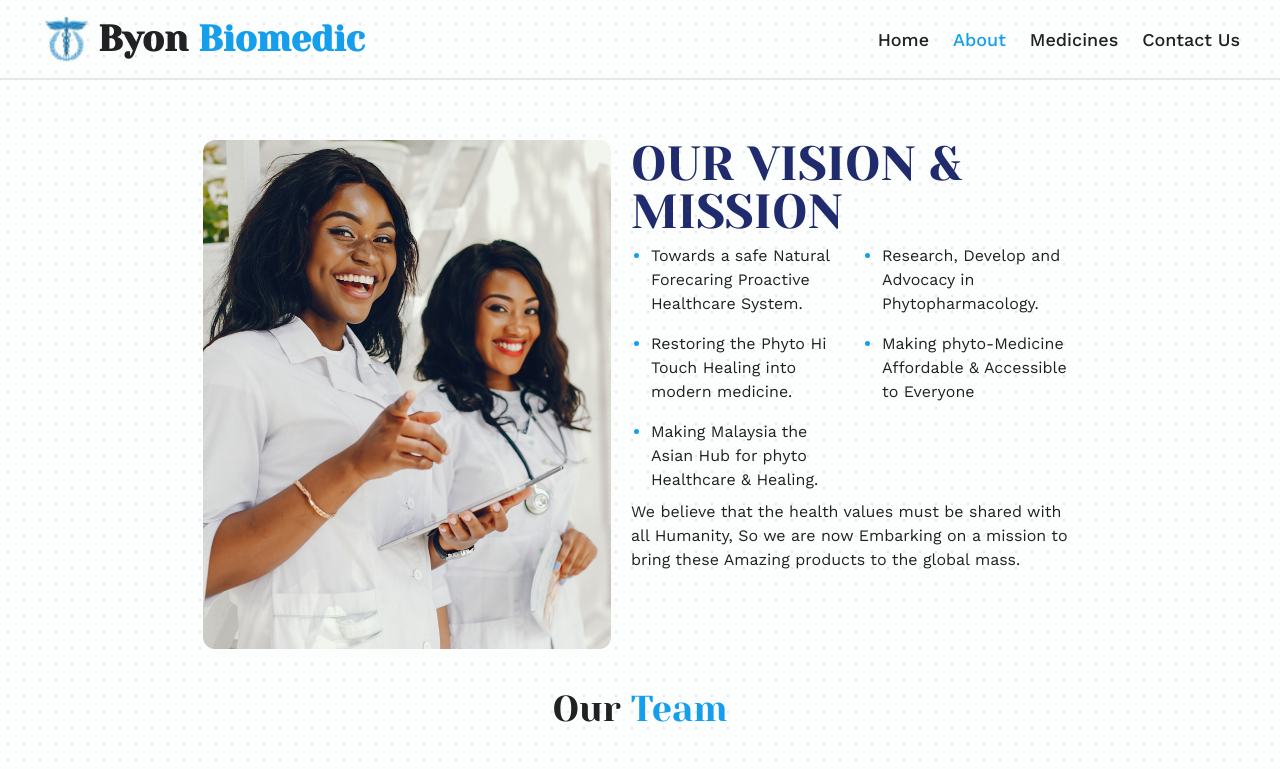
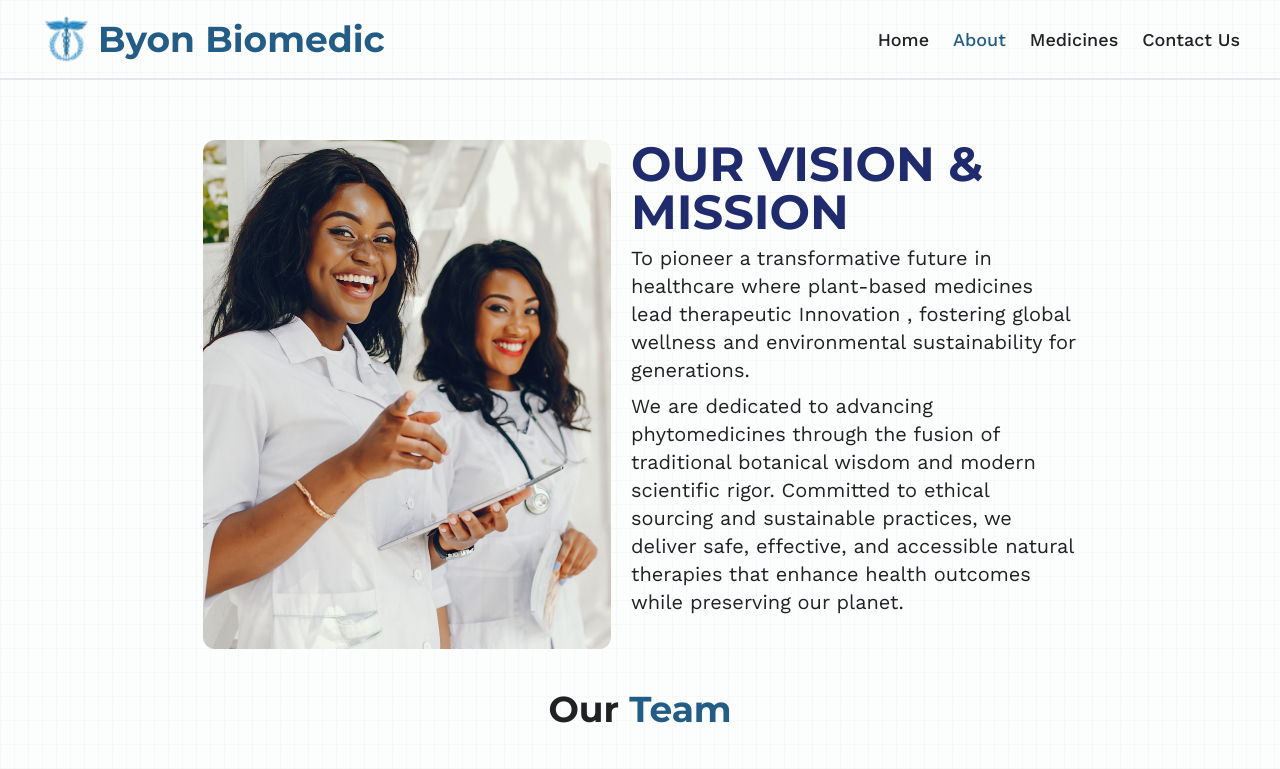
Before and after one commit to sai-ram-kaushik/byon-biomedic-website, a React (Vite) app: page /about in a window 1280 px wide. Shown: the top 769 px of the page. Built offline with nearby package versions, Linux system fonts and the light colour scheme.

Commit message:
updated with the required changes

```diff
--- a/src/components/Footer.jsx
+++ b/src/components/Footer.jsx
@@ -10,8 +10,8 @@ const Footer = () => {
             <div className="grid grid-cols-1 lg:grid-cols-4 items-center gap-5 lg:gap-16">
                <div className="flex flex-col items-start gap-3">
                   <Link to="/">
-                     <h2 className="text-3xl lg:text-4xl font-bold">
-                        Byon <span className="text-secondary">Biomedic</span>
+                     <h2 className="text-3xl lg:text-4xl font-bold text-secondary">
+                        Byon Biomedic
                      </h2>
                   </Link>
                </div>
@@ -56,7 +56,10 @@ const Footer = () => {
 
                      <div className="flex items-start gap-2">
                         <FaLocationDot size={20} className="text-secondary" />
-                        <p>Suite 10-03, Mutiara Office Suites, 568, Jalan Sultan Azlan Shah, Kuala Lumpur, Malaysia</p>
+                        <p>
+                           Suite 10-03, Mutiara Office Suites, 568, Jalan Sultan
+                           Azlan Shah, Kuala Lumpur, Malaysia
+                        </p>
                      </div>
                   </div>
                </div>
--- a/src/components/Navbar.jsx
+++ b/src/components/Navbar.jsx
@@ -17,8 +17,8 @@ const Navbar = ({ navbar }) => {
             <Link to="/">
                <div className="flex items-center gap-2">
                   <img src={logo} width={50} />
-                  <h1 className="text-3xl lg:text-4xl font-bold">
-                     Byon <span className="text-secondary">Biomedic</span>
+                  <h1 className="text-3xl lg:text-4xl font-bold text-secondary">
+                     Byon Biomedic
                   </h1>
                </div>
             </Link>
--- a/src/data/landing-page.json
+++ b/src/data/landing-page.json
@@ -18,22 +18,8 @@
       "title": "About",
       "imageUrl": "/about.png",
       "subHeading": "OUR VISION & MISSION",
-      "benifits": [
-         {
-            "label": "Towards a safe Natural Forecaring Proactive Healthcare System. "
-         },
-         { "label": "Research, Develop and Advocacy in Phytopharmacology." },
-         {
-            "label": "Restoring the Phyto Hi Touch Healing into modern medicine."
-         },
-         {
-            "label": "Making phyto-Medicine Affordable & Accessible to Everyone"
-         },
-         {
-            "label": "Making Malaysia the Asian Hub for phyto Healthcare & Healing. "
-         }
-      ],
-      "para1": "We believe that the health values must be shared with all Humanity, So we are now Embarking on a mission to bring these Amazing products to the global mass.",
+      "vision": "To pioneer a transformative future in healthcare where plant-based medicines lead therapeutic Innovation , fostering global wellness and environmental sustainability for generations.",
+      "mission": "We are dedicated to advancing phytomedicines through the fusion of traditional botanical wisdom and modern scientific rigor. Committed to ethical sourcing and sustainable practices, we deliver safe, effective, and accessible natural therapies that enhance health outcomes while preserving our planet.",
       "teamMembersPartOne": [
          {
             "name": "Datuk Dr. Mukundan Pillay",
--- a/src/index.css
+++ b/src/index.css
@@ -1,4 +1,4 @@
-@import url("https://fonts.googleapis.com/css2?family=Work+Sans:ital,wght@0,100..900;1,100..900&family=Yeseva+One&display=swap");
+@import url('https://fonts.googleapis.com/css2?family=Montserrat:ital,wght@0,100..900;1,100..900&family=Work+Sans:ital,wght@0,100..900;1,100..900&display=swap');
 
 @tailwind base;
 @tailwind components;
@@ -12,7 +12,7 @@
 
 @layer base {
    body {
-      @apply bg-background font-bodyContent text-black absolute inset-0 -z-10 h-full w-full  bg-[radial-gradient(#e5e7eb_1px,transparent_1px)] [background-size:16px_16px];
+      @apply bg-background font-bodyContent text-black absolute inset-0 -z-10 h-full w-full bg-[linear-gradient(to_right,#8080800a_1px,transparent_1px),linear-gradient(to_bottom,#8080800a_1px,transparent_1px)] bg-[size:14px_24px]
    }
 
    h1 {
--- a/src/pages/About.jsx
+++ b/src/pages/About.jsx
@@ -5,11 +5,10 @@ const About = ({ about }) => {
    const {
       imageUrl,
       subHeading,
-      benifits,
-      para1,
-      para2,
       teamMembersPartOne,
       teamMembersPartSecond,
+      vision,
+      mission
    } = about;
    return (
       <div className="w-full py-10 px-5 lg:px-10">
@@ -17,32 +16,17 @@ const About = ({ about }) => {
          <div className="flex flex-col lg:flex-row items-start justify-center w-full gap-5 mt-5">
             <img src={imageUrl} className="rounded-xl" />
             <div className="flex flex-col items-start gap-2 max-w-[446px]">
-               <h3 className="text-[30px] lg:text-[48px] font-heading text-primary  leading-[3rem]">
+               <h3 className="text-[30px] lg:text-[48px] font-heading font-bold text-primary  leading-[3rem]">
                   {subHeading}
                </h3>
 
-               <div className="grid grid-cols-1 lg:grid-cols-2 items-center justify-center gap-4">
-                  {benifits.map((benifit, idx) => {
-                     return (
-                        <ul
-                           key={idx}
-                           role="list"
-                           className="marker:text-secondary list-disc ml-5"
-                        >
-                           <li>{benifit.label}</li>
-                        </ul>
-                     );
-                  })}
-               </div>
-
-               <p>{para1}</p>
-
-               <p>{para2}</p>
+               <p className="text-xl">{vision}</p>
+               <p className="text-xl">{mission}</p>
             </div>
          </div>
 
          <div className="flex items-center justify-center w-full py-10">
-            <h3 className="text-3xl lg:text-4xl font-heading">
+            <h3 className="text-3xl lg:text-4xl font-heading font-bold">
                Our <span>Team</span>
             </h3>
          </div>
--- a/src/pages/Medicines.jsx
+++ b/src/pages/Medicines.jsx
@@ -1,8 +1,18 @@
-import React from "react";
+import React, { useState } from "react";
 import TransitionEffect from "../utils/TransitionEffect";
 
 const Medicines = ({ medicines }) => {
    const { heading, products } = medicines;
+   const [selectedProduct, setSelectedProduct] = useState(null);
+
+   const openPopup = (product) => {
+      setSelectedProduct(product);
+   };
+
+   const closePopup = () => {
+      setSelectedProduct(null);
+   };
+
    return (
       <div className="w-full py-10">
          <TransitionEffect />
@@ -11,15 +21,112 @@ const Medicines = ({ medicines }) => {
          </div>
 
          <div className="flex flex-wrap items-start justify-center w-full py-10">
-            {products.map((product, idx) => {
-               return (
-                  <div key={idx} className="flex flex-col items-center gap-2">
-                     <img src={product.imageUrl} />
-                     <h3>{product.name}</h3>
-                  </div>
-               );
-            })}
+            {products.map((product, idx) => (
+               <div
+                  key={idx}
+                  className="flex flex-col items-center gap-2 cursor-pointer"
+                  onClick={() => openPopup(product)}
+               >
+                  <img
+                     src={product.imageUrl}
+                     alt={product.name}
+                     className="object-cover"
+                  />
+                  <h3>{product.name}</h3>
+               </div>
+            ))}
          </div>
+
+         {/* Product Popup */}
+         {selectedProduct && (
+            <div className="fixed inset-0 flex items-center justify-center bg-black bg-opacity-50">
+               <div className="bg-white p-6 rounded-lg w-[90%] max-w-2xl relative max-h-[90vh] overflow-y-auto">
+                  <button
+                     className="absolute top-2 right-2 text-lg font-bold"
+                     onClick={closePopup}
+                  >
+                     ✕
+                  </button>
+
+                  <h2 className="text-2xl font-bold">{selectedProduct.name}</h2>
+
+                  {/* Damoxin Content */}
+                  {selectedProduct.name === "Damoxin" ? (
+                     <div className="mt-4 text-gray-700 space-y-4">
+                        <p>
+                           <strong>Statement on Damoxin:</strong> A Novel Phyto
+                           Medicine for COVID-19 Treatment
+                        </p>
+                        <p>
+                           Damoxin is a groundbreaking phytomedicine derived
+                           from a synergistic blend of bioactive plant
+                           compounds, specifically formulated to target
+                           SARS-CoV-2 and mitigate COVID-19 symptoms.
+                        </p>
+
+                        <h3 className="text-lg font-semibold mt-4">
+                           Mechanism of Action
+                        </h3>
+                        <ul className="list-disc pl-5">
+                           <li>
+                              <strong>Antiviral Activity:</strong> Blocks viral
+                              attachment and inhibits replication.
+                           </li>
+                           <li>
+                              <strong>Immunomodulation:</strong> Balances immune
+                              responses by regulating cytokines.
+                           </li>
+                           <li>
+                              <strong>Cellular Protection:</strong> Reduces
+                              oxidative damage to lung tissue.
+                           </li>
+                        </ul>
+
+                        <h3 className="text-lg font-semibold mt-4">
+                           Clinical Benefits
+                        </h3>
+                        <ul className="list-disc pl-5">
+                           <li>
+                              Speeds up symptom resolution (fever, cough,
+                              fatigue).
+                           </li>
+                           <li>Reduces risk of severe complications.</li>
+                           <li>Shortens viral shedding duration.</li>
+                           <li>Safe with minimal side effects.</li>
+                        </ul>
+
+                        <h3 className="text-lg font-semibold mt-4">
+                           Safety Profile
+                        </h3>
+                        <p>
+                           Damoxin’s plant-based composition ensures high
+                           tolerability.
+                        </p>
+
+                        <h3 className="text-lg font-semibold mt-4">
+                           Sustainability
+                        </h3>
+                        <p>
+                           Sourced through ethical wildcrafting and sustainable
+                           agriculture.
+                        </p>
+
+                        <h3 className="text-lg font-semibold mt-4">
+                           Conclusion
+                        </h3>
+                        <p>
+                           Damoxin is a safe, accessible, and multi-faceted tool
+                           against COVID-19.
+                        </p>
+                     </div>
+                  ) : (
+                     <p className="mt-4 text-gray-600">
+                        {selectedProduct.description}
+                     </p>
+                  )}
+               </div>
+            </div>
+         )}
       </div>
    );
 };
--- a/tailwind.config.js
+++ b/tailwind.config.js
@@ -6,13 +6,13 @@ export default {
          colors: {
             background: "#FCFEFE",
             primary: "#1F2B6C",
-            secondary: "#159EEC",
+            secondary: "#235c84",
             accent: "#BFD2F8",
             black: "#212124",
          },
 
          fontFamily: {
-            heading: "Yeseva One",
+            heading: "Montserrat",
             bodyContent: "Work Sans",
          },
       },
```
